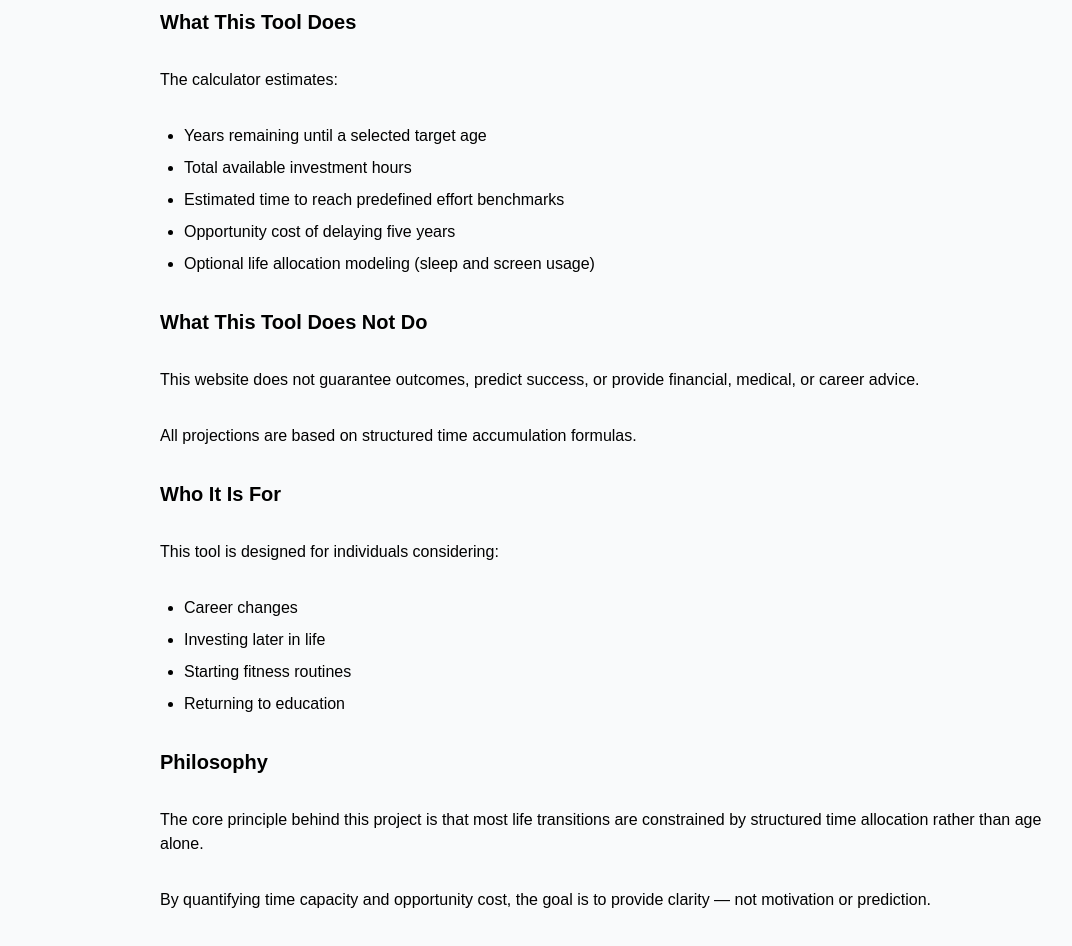
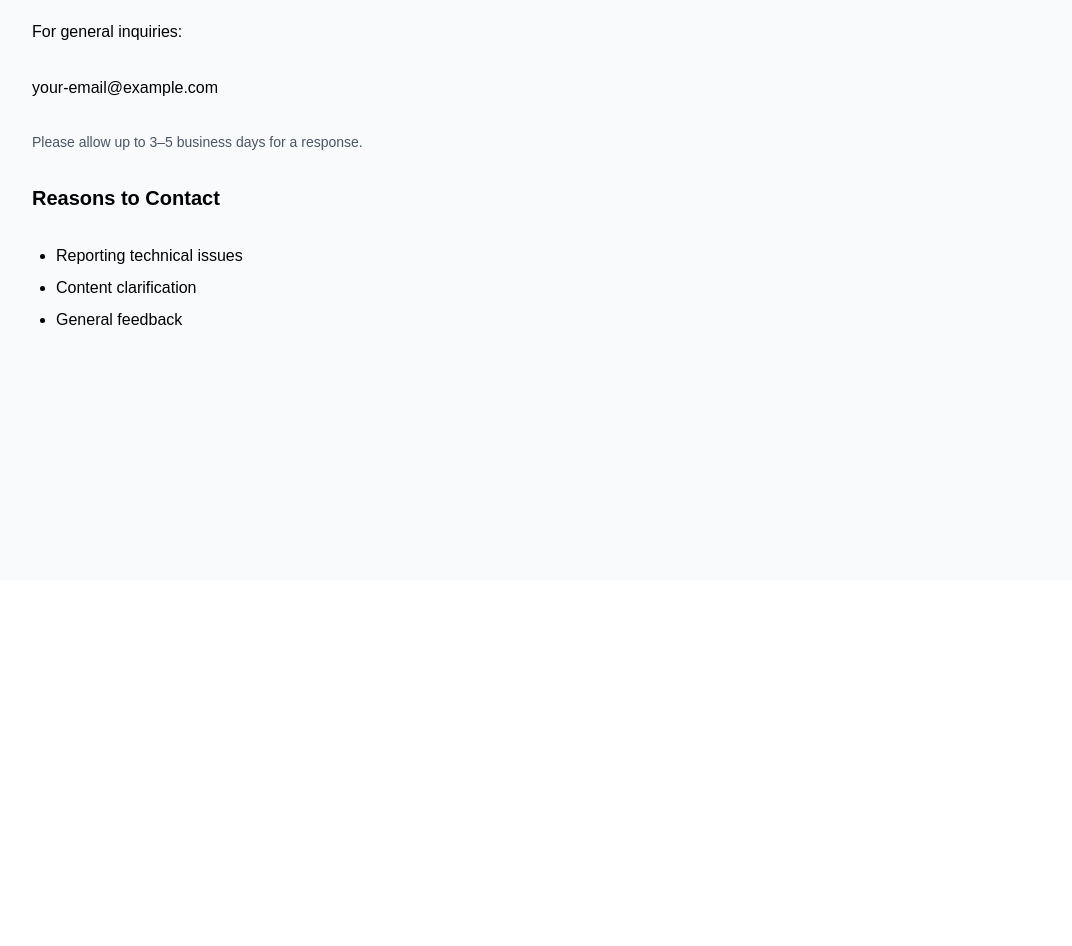
Before and after one commit to isittoolatecalculator-cpu/is-it-too-late-calculator, a Next.js app: page /contact in a window 1280 px wide. Shown: the part 220-1166 px from the top of the page, without its empty margins (32-1104 px from the left). After the commit the page ends 800 px from the top, so only its background shows below. Built offline with nearby package versions, Linux system fonts and the light colour scheme.

Commit message:
Fix contact page content

```diff
--- a/app/contact/page.tsx
+++ b/app/contact/page.tsx
@@ -1,75 +1,42 @@
-export default function AboutPage() {
+export default function ContactPage() {
   return (
-    <main className="min-h-screen bg-gray-50 text-black px-6 py-20">
-      <div className="max-w-4xl mx-auto space-y-8">
+    <main className="min-h-screen bg-gray-50 text-black px-6 py-14">
+      <div className="max-w-6xl mx-auto space-y-8">
 
         <h1 className="text-3xl font-bold">
-          About Is It Too Late Calculator
+          Contact
         </h1>
 
         <p>
-          Is It Too Late Calculator is a structured time-investment modeling tool
-          designed to help individuals evaluate whether starting a new goal
-          is realistically feasible based on time availability.
+          If you have questions, feedback, or suggestions regarding the
+          Is It Too Late Calculator, you can reach out via email.
         </p>
 
         <h2 className="text-xl font-semibold mt-6">
-          What This Tool Does
+          Email
         </h2>
 
         <p>
-          The calculator estimates:
+          For general inquiries:
         </p>
 
-        <ul className="list-disc pl-6 space-y-2">
-          <li>Years remaining until a selected target age</li>
-          <li>Total available investment hours</li>
-          <li>Estimated time to reach predefined effort benchmarks</li>
-          <li>Opportunity cost of delaying five years</li>
-          <li>Optional life allocation modeling (sleep and screen usage)</li>
-        </ul>
-
-        <h2 className="text-xl font-semibold mt-6">
-          What This Tool Does Not Do
-        </h2>
-
-        <p>
-          This website does not guarantee outcomes, predict success,
-          or provide financial, medical, or career advice.
+        <p className="font-medium">
+          your-email@example.com
         </p>
 
-        <p>
-          All projections are based on structured time accumulation formulas.
+        <p className="text-sm text-gray-600">
+          Please allow up to 3–5 business days for a response.
         </p>
 
         <h2 className="text-xl font-semibold mt-6">
-          Who It Is For
+          Reasons to Contact
         </h2>
 
-        <p>
-          This tool is designed for individuals considering:
-        </p>
-
         <ul className="list-disc pl-6 space-y-2">
-          <li>Career changes</li>
-          <li>Investing later in life</li>
-          <li>Starting fitness routines</li>
-          <li>Returning to education</li>
+          <li>Reporting technical issues</li>
+          <li>Content clarification</li>
+          <li>General feedback</li>
         </ul>
-
-        <h2 className="text-xl font-semibold mt-6">
-          Philosophy
-        </h2>
-
-        <p>
-          The core principle behind this project is that most life transitions
-          are constrained by structured time allocation rather than age alone.
-        </p>
-
-        <p>
-          By quantifying time capacity and opportunity cost,
-          the goal is to provide clarity — not motivation or prediction.
-        </p>
 
       </div>
     </main>
```
